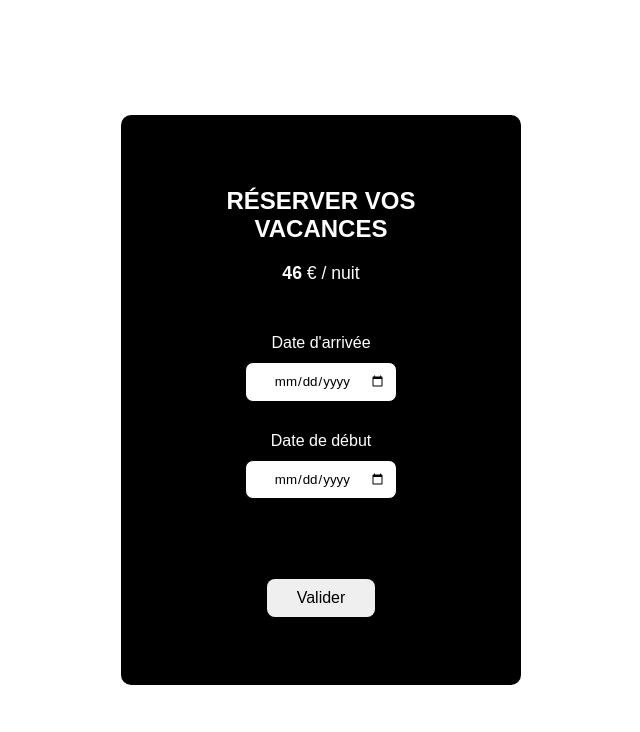
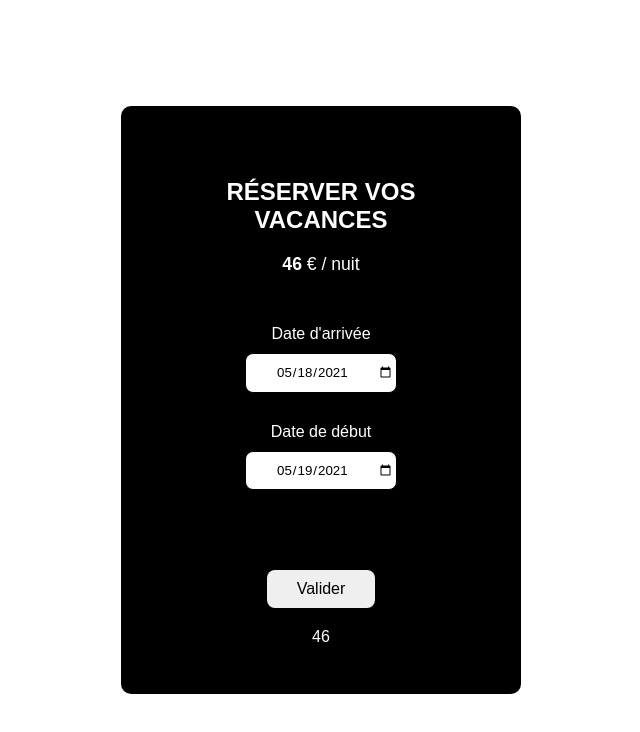
Before and after one commit to CodeurCopieur/gerer-dates_js, a plain HTML site: page index.html in a window 1280 px wide. Shown: the whole page, without its empty margins (319-959 px from the left). Drawn offline with Linux system fonts and the light colour scheme.

Commit message:
end commit

```diff
--- a/assets/index.js
+++ b/assets/index.js
@@ -0,0 +1,40 @@
+const start = document.getElementById('start_date');
+const end = document.getElementById('end_date');
+const today = new Date().toISOString().split('T')[0];
+
+start.value = today;
+start.min = today;
+
+const tomorowDate = (jour) => {
+  let day = new Date(jour);
+  day.setDate(day.getDate() + 1);
+  let tomorow = day.toISOString().split('T')[0];
+  end.value = tomorow;
+  end.min = tomorow;
+}
+
+tomorowDate(today)
+
+start.addEventListener('change', ({target}) => {
+  let day = new Date(target.value);
+  day.setDate(day.getDate() + 1);
+  let tomorow = day.toISOString().split('T')[0];
+  end.value = tomorow;
+  end.min = tomorow;
+});
+
+const bookingTotal = () => {
+  let date1 = new Date(start.value);
+  let date2 = new Date(end.value);
+  let diffTime = Math.abs(date2 - date1);
+
+  let diffDays = Math.ceil(diffTime / (1000 * 60 * 60 *24));
+  let nuitPrix = document.getElementById('nightPrice').innerHTML;
+
+  let total = diffDays * nuitPrix;
+  document.getElementById('total').innerHTML = total;
+}
+
+start.addEventListener('change', () => bookingTotal());
+end.addEventListener('change', () => bookingTotal());
+bookingTotal();
--- a/assets/index.scss
+++ b/assets/index.scss
@@ -57,7 +57,7 @@
     }
 
     input {
-      padding: 10px;
+      padding: 10px 2px;
       outline: none;
       border: 1px solid #000;
       border-radius: 8px;
--- a/index.html
+++ b/index.html
@@ -10,7 +10,7 @@
   <body>
     <div class="component">
       <div class="component__wrapper-card">
-        <h2 class="component__title">réserver vos vacances </h2><span class="component__prix"> <b id="nigthPrice">46 </b>€ / nuit</span>
+        <h2 class="component__title">réserver vos vacances </h2><span class="component__prix"> <b id="nightPrice">46 </b>€ / nuit</span>
         <form class="component__form">
           <div class="component__group">
             <label for="">Date d'arrivée</label>
@@ -22,6 +22,7 @@
           </div>
           <button type="submit">Valider</button>
         </form>
+        <p id="total"></p>
       </div>
     </div>
     <script src="./assets/index.js"> </script>
```
Also changed, not shown: assets/index.css, 1 other file.
